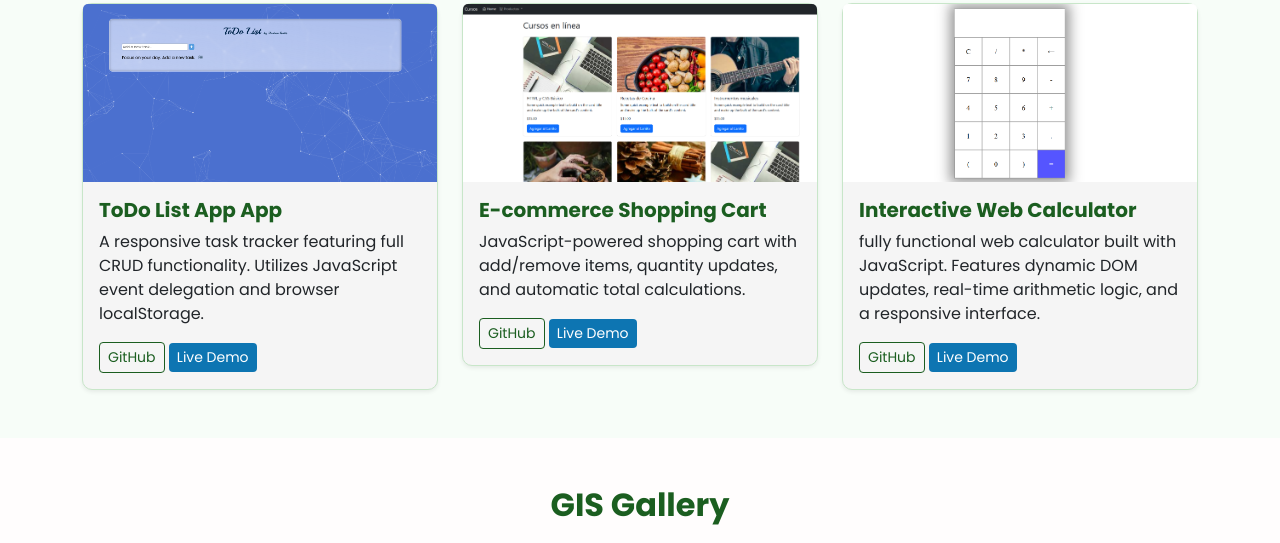
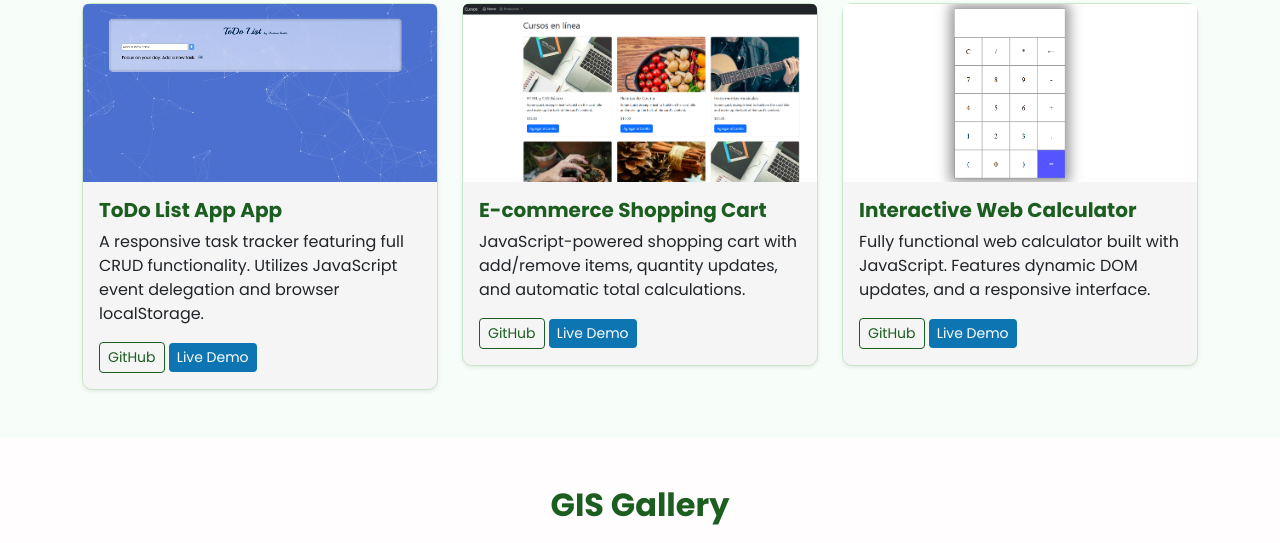
Before and after one commit to fortis-a/portfolio, a plain HTML site: page index.html in a window 1280 px wide. Shown: the part 2115-2658 px from the top of the page. Drawn offline with nearby package versions, Linux system fonts and the light colour scheme.

Commit message:
project description modified

```diff
--- a/index.html
+++ b/index.html
@@ -4,6 +4,9 @@
     <meta charset="UTF-8">
     <meta name="viewport" content="width=device-width, initial-scale=1.0">
     <title>Andrea Fortis – GIS & Front-End Portfolio</title>
+
+    <!--  FAVICON -->
+    <link rel="icon" type="image/png" href="Assets/img/favicon.png">
 
     <!-- Bootstrap CSS -->
     <link href="https://cdn.jsdelivr.net/npm/bootstrap@5.3.2/dist/css/bootstrap.min.css" rel="stylesheet">
@@ -205,7 +208,7 @@
                                 <div class="card-body">
                                     <h5 class="card-title">Interactive Web Calculator</h5>
                                     <p class="card-text">
-                                        fully functional web calculator built with JavaScript. Features dynamic DOM updates, real-time arithmetic logic, and a responsive interface.
+                                        Fully functional web calculator built with JavaScript. Features dynamic DOM updates, and a responsive interface.
                                     </p>
                                     <a href="https://github.com/fortis-a/calculadora/settings/pages" class="btn btn-outline-primary btn-sm">GitHub</a>
                                     <a href="https://fortis-a.github.io/calculadora/" target="_blank" class="btn btn-primary btn-sm">Live Demo</a>
```
